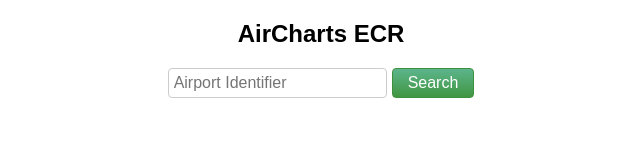
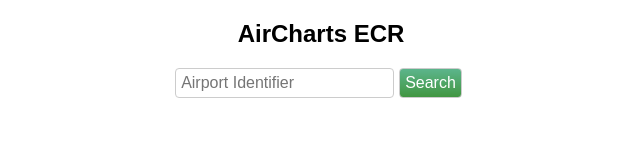
Before and after one commit to dhawton/aircharts.ecr, a React app: page / in a window 1280 px wide. Shown: the top 160 px of the page, without its empty margins (319-959 px from the left). Built offline with nearby package versions, Linux system fonts and the light colour scheme.

Commit message:
Move some components around, rebuild loading component, tweak API address

```diff
--- a/package.json
+++ b/package.json
@@ -6,7 +6,8 @@
   "dependencies": {
     "axios": "^0.16.1",
     "react": "^15.5.4",
-    "react-dom": "^15.5.4"
+    "react-dom": "^15.5.4",
+    "react-tabs": "^0.8.3"
   },
   "devDependencies": {
     "eslint": "3.16.1",
--- a/src/App.js
+++ b/src/App.js
@@ -1,17 +1,33 @@
 import React, {Component} from 'react';
-import SearchBox from './components/SearchBox.js';
+
+import ChartBox from './components/ChartBox.js';
+
 import './App.css';
-import './components/Loading.js';
-//api = require("./utils/api.js");
 
 class App extends Component {
+    constructor(props) {
+        super(props);
+
+        this.handleData = this.handleData.bind(this);
+        this.state = {
+            chartData: ""
+        }
+    }
+
+    handleData(data) {
+        console.log(data);
+        this.setState({
+            chartData: data
+        });
+    }
+
     render() {
         return (
             <div className="ECR">
                 <div className="ECR-header">
                     <h2>AirCharts ECR</h2>
                 </div>
-                <SearchBox />
+                <ChartBox onSearch={this.handleData} chartData={this.state.chartData} />
             </div>
         );
     }
--- /dev/null
+++ b/src/components/ChartBox.js
@@ -0,0 +1,13 @@
+import React, {Component} from 'react';
+import SearchBox from './SearchBox.js';
+
+class ChartBox extends Component {
+
+    render() {
+        return (
+            <SearchBox onSearch={this.props.handleSubmit} />
+        );
+    }
+}
+
+export default ChartBox;
--- a/src/components/Loading.js
+++ b/src/components/Loading.js
@@ -1,41 +1,15 @@
 import React, {Component} from 'react';
-import PropTypes from 'prop-types';
-
-let styles = {
-    content: {
-        textAlign: 'center',
-        fontSize: '35px'
-    }
-};
 
 class Loading extends Component {
     constructor(props) {
         super(props);
-
-        this.originalText = props.text;
-
-        this.state = {
-            text: this.originalText
-        }
     }
 
     render() {
         return (
-            <p style={styles.content}>
-                {this.state.text}
-            </p>
+            <div className="loading" />
         )
     }
 }
 
-Loading.propTypes = {
-    text: PropTypes.string,
-    speed: PropTypes.number
-};
-
-Loading.defaultProps = {
-    text: "Loading",
-    speed: 300
-};
-
 export default Loading;
--- a/src/components/SearchBox.css
+++ b/src/components/SearchBox.css
@@ -1,4 +1,4 @@
-button {
+input[type=submit] {
     cursor: pointer;
 }
 .SearchForm input {
--- a/src/components/SearchBox.js
+++ b/src/components/SearchBox.js
@@ -1,5 +1,6 @@
 import React, {Component} from 'react';
 import './SearchBox.css';
+import api from '../utils/api.js';
 
 class SearchBox extends Component {
     constructor(props) {
@@ -17,7 +18,15 @@ class SearchBox extends Component {
     }
 
     handleSubmit(e) {
-        console.log("Got submission: " + this.state.value);
+        api.searchChart(this.state.value).then((response) => {
+            this.props.onSearch(response);
+        }).catch((error) => {
+            if (error.response.status === 404) {
+                alert("No charts found for that airport.");
+            } else {
+                alert("Unknown error occured");
+            }
+        });
         e.preventDefault();
     }
 
@@ -25,7 +34,7 @@ class SearchBox extends Component {
         return (
             <form onSubmit={this.handleSubmit} className="SearchForm">
                 <input type="text" onChange={this.handleChange} placeholder="Airport Identifier" value={this.state.value}/>
-                <button className="btn-green" type="submit">Search</button>
+                <input type="submit" value="Search" className="btn-green" />
             </form>
         )
     }
--- a/src/utils/api.js
+++ b/src/utils/api.js
@@ -2,7 +2,7 @@ let axios = require('axios');
 
 module.exports = {
     searchChart: function(airport) {
-        let encodedURI = window.encodeURI("https://api.aircharts.org/v2/Airport/" + airport);
+        let encodedURI = window.encodeURI("https://api.aircharts.org/v2/Charts/" + airport);
 
         return axios.get(encodedURI)
             .then(function(response) {
```
Also changed, not shown: src/components/Loading.css (added, +7 -0 lines).
